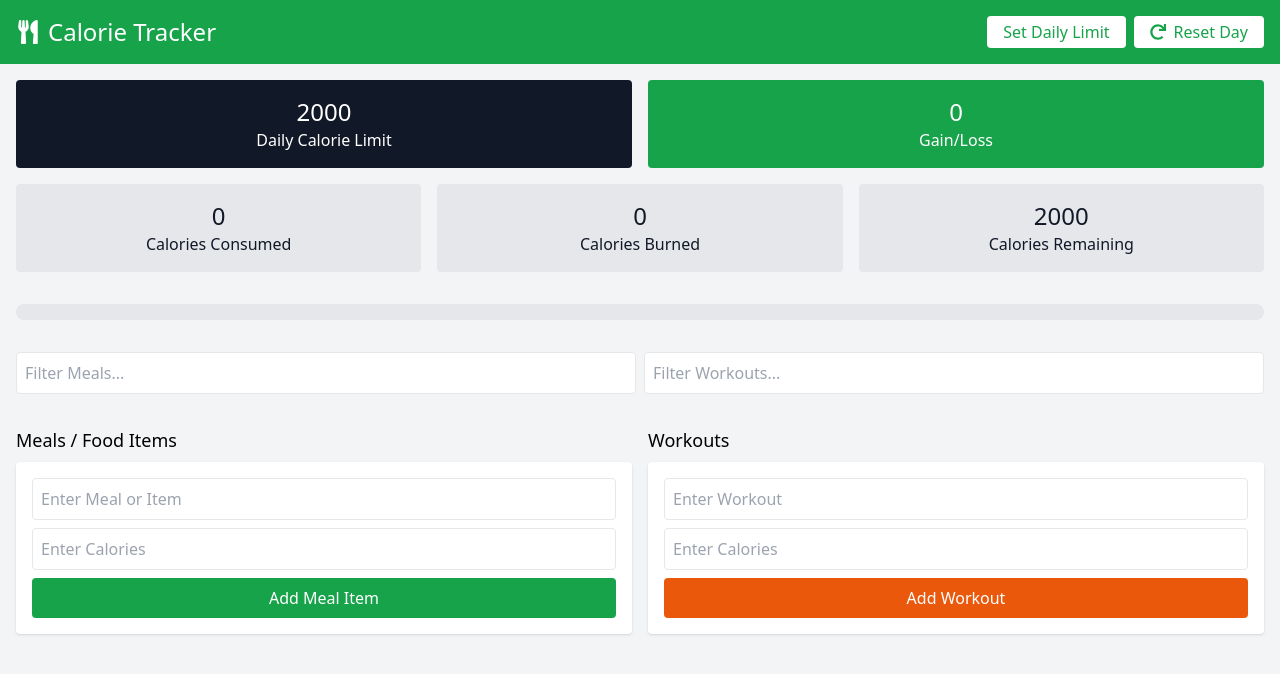
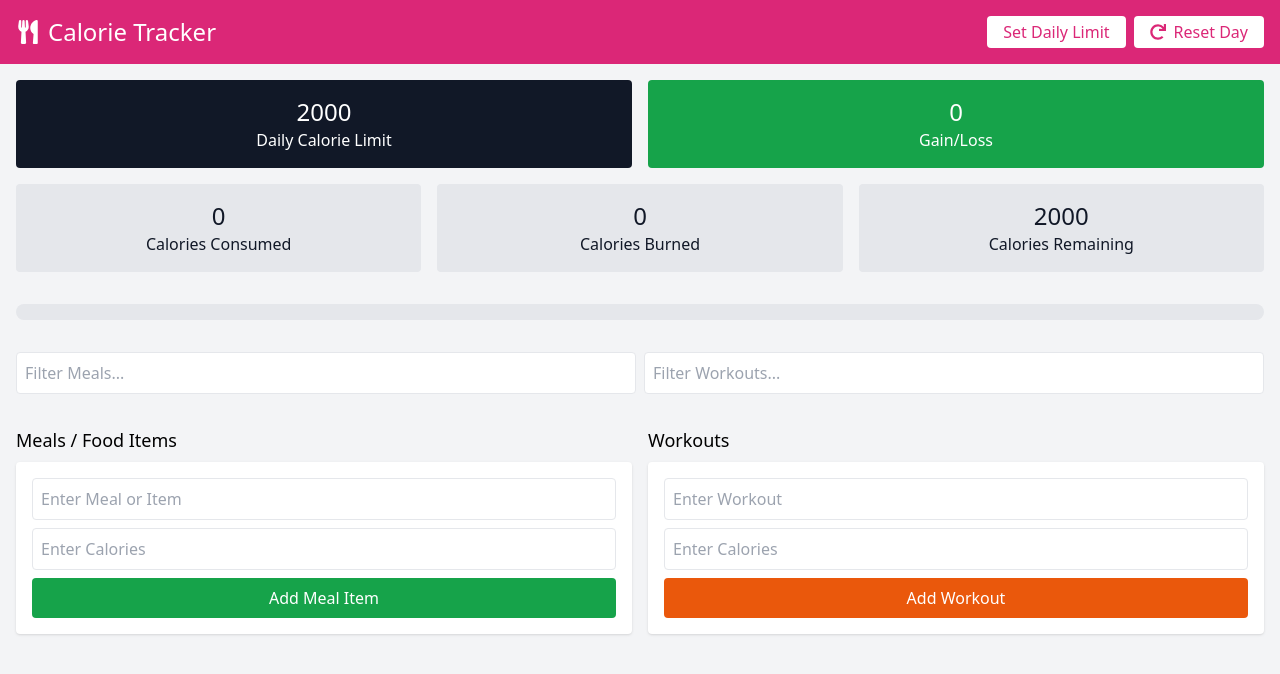
Before and after one commit to chavez62/react-calorie-tracker-master, a React (Create React App) app: page / in a window 1280 px wide. Shown: the top 674 px of the page. Built offline with nearby package versions, Linux system fonts and the light colour scheme.

Commit message:
Changed background color to pink

```diff
--- a/src/components/Header.tsx
+++ b/src/components/Header.tsx
@@ -8,20 +8,20 @@ interface HeaderProps {
 
 const Header: React.FC<HeaderProps> = ({ resetDay, openModal }) => {
   return (
-    <div className="bg-green-600 p-4 flex justify-between items-center text-white">
+    <div className="bg-pink-600 p-4 flex justify-between items-center text-white">
       <h1 className="text-2xl flex items-center">
         <FaUtensils className="mr-2" /> Calorie Tracker
       </h1>
       <div className="flex space-x-2">
         <button
           onClick={openModal}
-          className="bg-white text-green-600 py-1 px-4 rounded flex items-center"
+          className="bg-white text-pink-600 py-1 px-4 rounded flex items-center"
         >
           Set Daily Limit
         </button>
         <button
           onClick={resetDay}
-          className="bg-white text-green-600 py-1 px-4 rounded flex items-center"
+          className="bg-white text-pink-600 py-1 px-4 rounded flex items-center"
         >
           <FaRedo className="mr-2" /> Reset Day
         </button>
```
